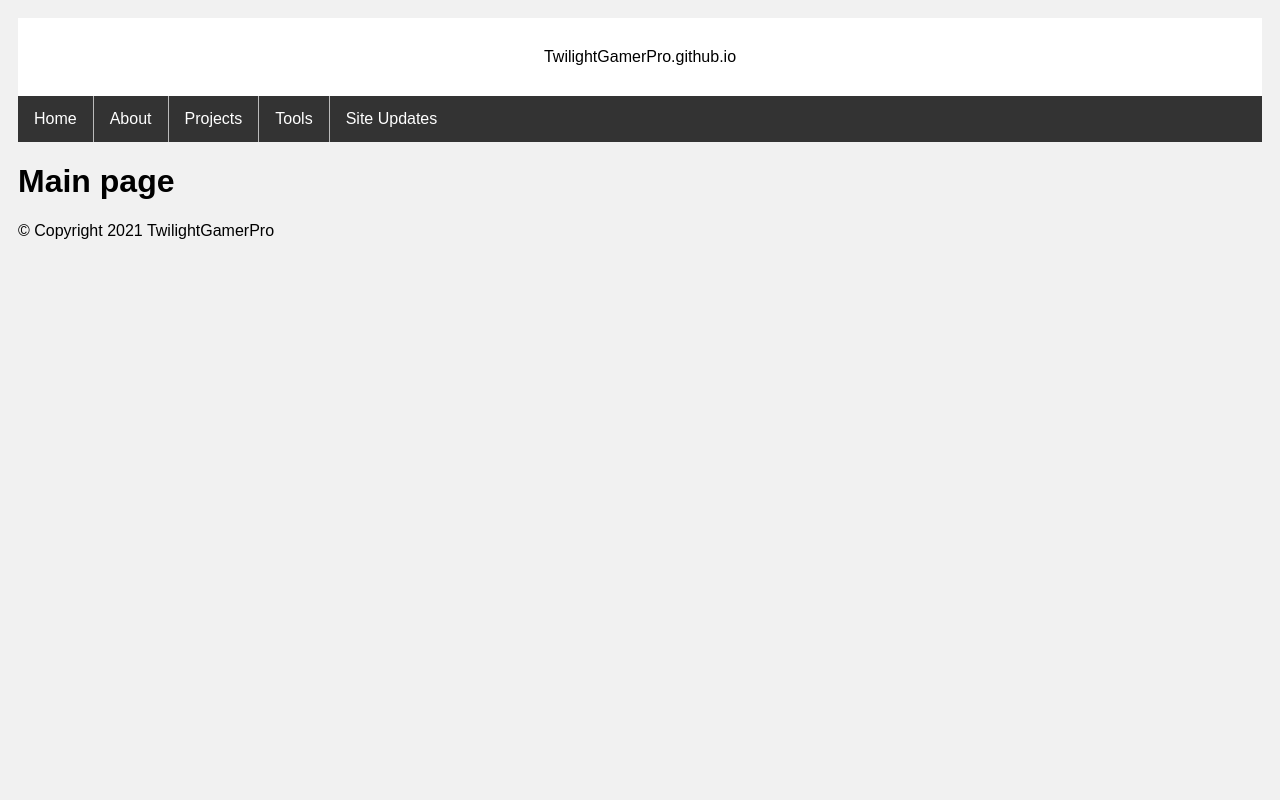
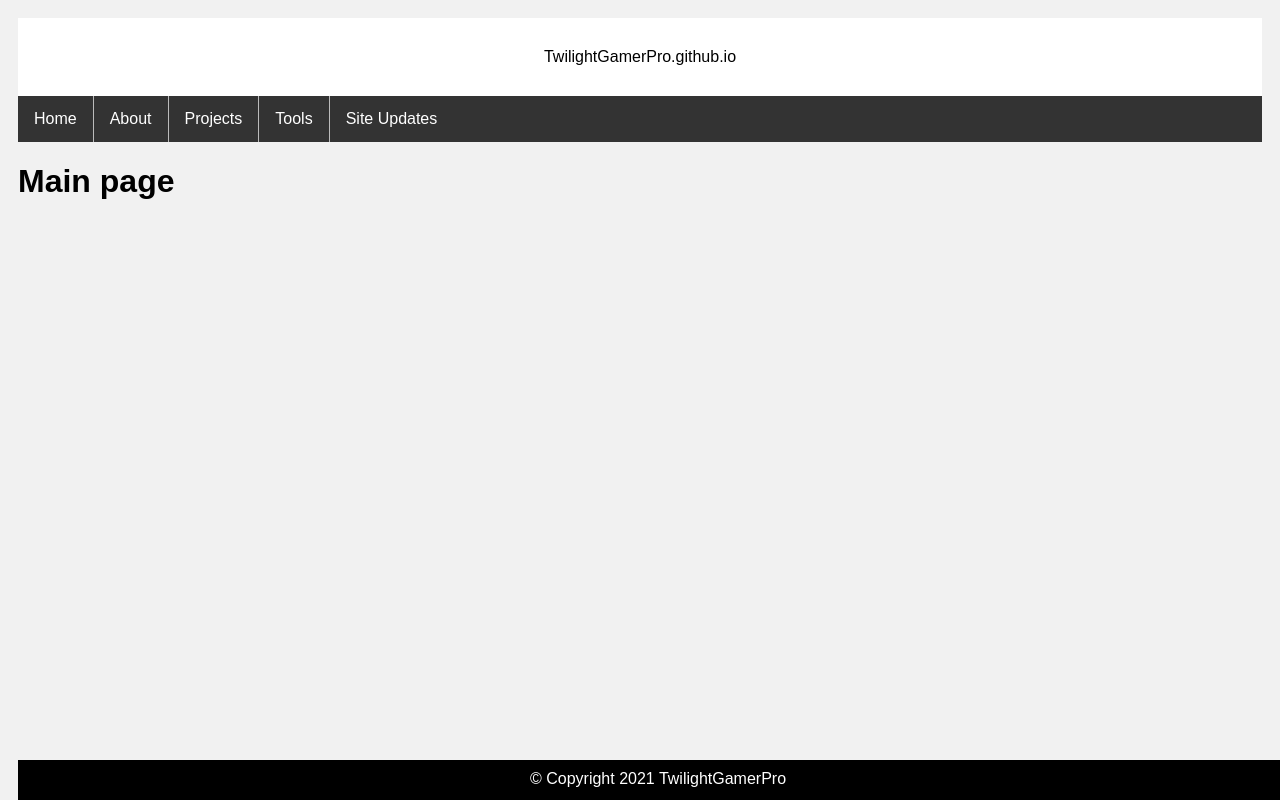
Before and after one commit to TwilightGamerPro/TwilightGamerPro.github.io, a plain HTML site: page index.html in a window 1280 px wide. Drawn offline with Linux system fonts and the light colour scheme.

Commit message:
2.46% REALLY STARTING TO HATE CSS

```diff
--- a/styles/style-main.css
+++ b/styles/style-main.css
@@ -46,7 +46,7 @@ li:last-child {
   border-right: none;
 }
 
-#footer {
+.footer {
   background-color: #000000;
   text-align: center;
   color: white;
```
